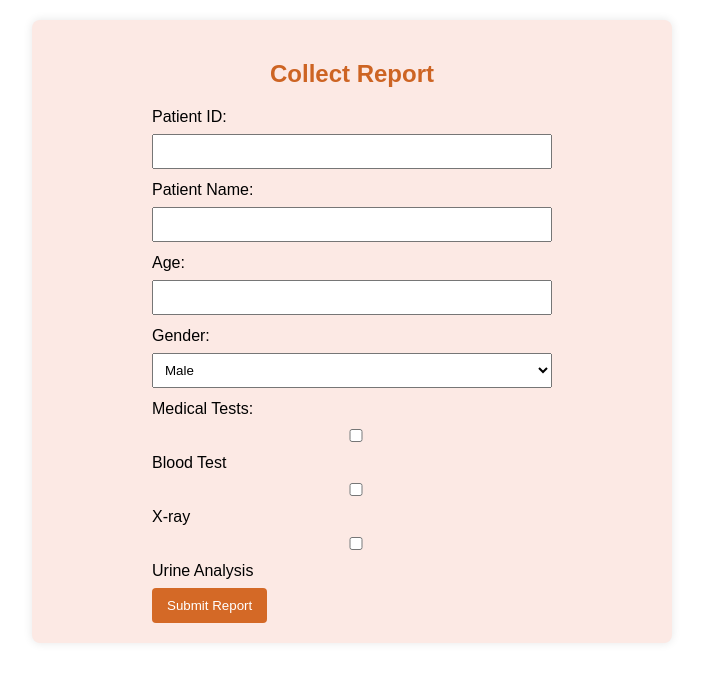
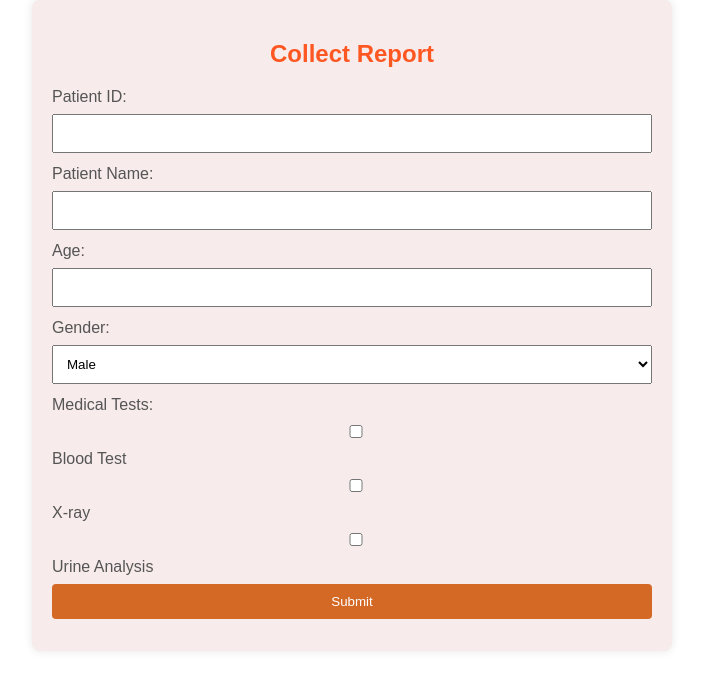
Before and after one commit to Tama-Shil/SQA-Project_HospitalManagement, a Django app: page /report/ in a window 1280 px wide. Shown: the top 690 px of the page, without its empty margins (288-991 px from the left). Run offline with Django 5.2, Linux system fonts and the light colour scheme.

Commit message:
implemented user interface for collect report module

```diff
--- a/HospitalManagement/templates/collect_report_form.html
+++ b/HospitalManagement/templates/collect_report_form.html
@@ -13,37 +13,44 @@
         }
 
         .container {
-            max-width: 600px;
+            max-width: 400px; /* Adjust the max-width to your desired value */
             margin: 20px auto; /* Center the container */
-            background-color: rgb(252, 233, 228); /* Set container background color */
+            background-color: #f7ebeb; /* Set container background color */
             padding: 20px;
             border-radius: 8px;
             box-shadow: 0 0 10px rgba(0, 0, 0, 0.1); /* Add a subtle box shadow */
         }
 
         h2 {
-            color: rgb(205, 100, 35); /* Set the color to orange */
+            color: #ff5722; /* Set the color to orange */
             text-align: center; /* Center align the heading */
         }
 
         form {
-            max-width: 400px;
+            max-width: 600px; /* Increased max-width */
             margin: auto;
+            padding: 20px;
+            background-color: #f7ebeb; /* White color */
+            border-radius: 8px;
+            box-shadow: 0 0 10px rgba(0, 0, 0, 0.1);
         }
 
-        label {
+        form label {
             display: block;
             margin-bottom: 8px;
+            color: #555;
         }
 
-        input, select {
+        form input,
+        form select,
+        form button {
             width: 100%;
-            padding: 8px;
+            padding: 10px;
             margin-bottom: 12px;
             box-sizing: border-box;
         }
 
-        button {
+        form button {
             background-color: #d46926;
             color: white;
             padding: 10px 15px;
@@ -52,17 +59,15 @@
             cursor: pointer;
         }
 
-        button:hover {
+        form button:hover {
             background-color: #d46926;
         }
     </style>
 </head>
 <body>
 
-    <div class="container">
-        <h2>Collect Report</h2>
-
         <form action="/submit_report" method="post">
+            <h2>Collect Report</h2>
             <label for="patientId">Patient ID:</label>
             <input type="text" id="patientId" name="patientId" required>
 
@@ -93,9 +98,9 @@
                 <label for="urineAnalysis">Urine Analysis</label>
             </div>
 
-            <button type="submit">Submit Report</button>
+            <button type="submit">Submit</button>
         </form>
-    </div>
+
 
 </body>
 </html>
```
